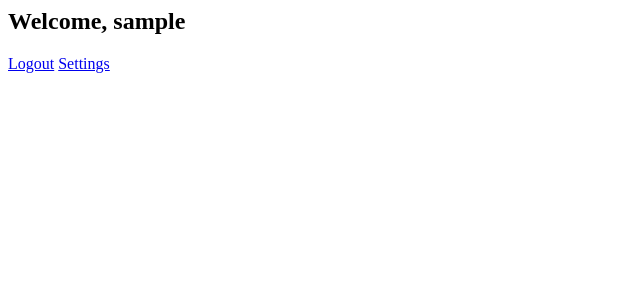
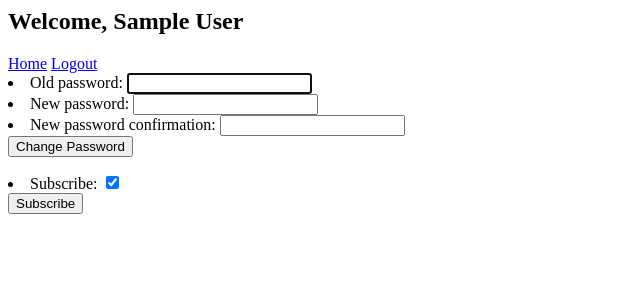
Before and after one commit to igoreus/txtr, a Django app: page /settings/ in a window 1280 px wide. Shown: the top 300 px of the page, without its empty margins (0-640 px from the left). Run offline with Django 3.2, Linux system fonts and the light colour scheme; a user stored in the database is signed in; tables that the repository leaves empty hold one stand-in row (values such as "Sample post"); parts of the project's set-up code (start-up, migrations or seed data) failed here and were passed over.

Commit message:
added settings page. added subscribe functionality and change password

```diff
--- a/service/forms.py
+++ b/service/forms.py
@@ -1,5 +1,5 @@
 from django import forms
-from django.contrib.auth.forms import AuthenticationForm
+from django.contrib.auth.forms import AuthenticationForm, PasswordChangeForm as PasswordChangeFormDjango
 from django.contrib.auth.models import User
 from service.models import UserProfile
 from django.contrib.auth import authenticate
@@ -51,3 +51,30 @@ class RegistrationForm(forms.Form):
         if auth and user:
             user = authenticate(username=self.cleaned_data['email'], password = self.cleaned_data['password1'])
         return user
+
+class PasswordChangeForm(PasswordChangeFormDjango):
+    """
+    Changes User password
+    """
+    new_password1 = forms.RegexField(label="New password", min_length=5, widget=forms.PasswordInput(render_value=True),\
+        required=True, regex='^.*\d.*$')
+    new_password2 = forms.RegexField(label="New password confirmation", min_length=5,\
+        widget=forms.PasswordInput(render_value=True), required=True, regex='^.*\d.*$')
+
+class SubscribeForm(forms.Form):
+    """
+    Subscribe or unsubscribe from the service newsletter
+    """
+    subscribe = forms.BooleanField(required=False)
+
+    def __init__(self, user, *args, **kwargs):
+        self.user = user
+        super(SubscribeForm, self).__init__(*args, **kwargs)
+        if not len(args):
+            self.initial['subscribe'] = user.profile.subscribed
+
+    def save(self, commit=True):
+        self.user.profile.subscribed = self.cleaned_data['subscribe']
+        if commit:
+            self.user.profile.save()
+        return self.user
--- a/service/views.py
+++ b/service/views.py
@@ -1,12 +1,13 @@
 from django.http import HttpResponse, HttpResponseRedirect, HttpResponseNotFound
 from django.contrib.auth.decorators import login_required
-from service.forms import EmailAuthenticationForm, RegistrationForm
+from service.forms import EmailAuthenticationForm, RegistrationForm, PasswordChangeForm, SubscribeForm
 from django.core.context_processors import csrf
 from django.shortcuts import render_to_response
 from django.contrib.auth import login, logout
 from django.template import RequestContext
 from django.core.urlresolvers import reverse
 from service.models import UserProfile
+
 
 
 @login_required(login_url= 'login')
@@ -21,6 +22,7 @@ def home(request, **kwargs):
     return render_to_response('service/home.html', context, context_instance=RequestContext(request))
 
 def login_user(request, **kwargs):
+
     next = request.POST.get('next', request.GET.get('next', reverse('home')))
     if request.method == "POST":
         form = EmailAuthenticationForm(data=request.POST)
@@ -39,14 +41,58 @@ def login_user(request, **kwargs):
     return render_to_response("service/login.html", context, context_instance=RequestContext(request))
 
 def logout_user (request, **kwargs):
+
     logout(request)
     return HttpResponseRedirect(reverse('home'))
 
+@login_required(login_url= 'login')
 def user_settings(request, **kwargs):
-    context = {}
+    """
+    User Settings Page
+    """
+    tasks = {
+        'change_password' : _change_password,
+        'subscribe' : _subscribe,
+    }
+    if request.method == "POST":
+        response = tasks.get(request.POST.get('task'))(request)
+    else:
+        context = {
+            'change_password_form' :PasswordChangeForm(request.user),
+            'subscribe_form' :SubscribeForm(request.user),
+            'success' : bool(request.GET.get('success'))
+        }
+        response = render_to_response("service/settings.html", context, context_instance=RequestContext(request))
+    return response
+
+def _change_password(request):
+    """
+    Changing password from the settings page
+    """
+    context = {
+        'change_password_form': PasswordChangeForm(request.user, request.POST),
+        'subscribe_form': SubscribeForm(request.user)
+    }
+    if context['change_password_form'].is_valid():
+        context['change_password_form'].save()
+        return HttpResponseRedirect(reverse('settings') + '?success=True')
+    return render_to_response("service/settings.html", context, context_instance=RequestContext(request))
+
+def _subscribe(request):
+    """
+    Changing settings data: subscribed, ussubscribed  user.
+    """
+    context = {
+        'change_password_form': PasswordChangeForm(request.user),
+        'subscribe_form': SubscribeForm(request.user, request.POST)
+    }
+    if context['subscribe_form'].is_valid():
+        context['subscribe_form'].save()
+        return HttpResponseRedirect(reverse('settings') + '?success=True')
     return render_to_response("service/settings.html", context, context_instance=RequestContext(request))
 
 def registration(request, **kwargs):
+
     if request.method == "POST":
         form = RegistrationForm(request.POST)
         if form.is_valid():
@@ -63,6 +109,7 @@ def registration(request, **kwargs):
     return render_to_response("service/registration.html", context, context_instance=RequestContext(request))
 
 def verification(request, **kwargs):
+
     if UserProfile.objects.verification(kwargs['key']):
         return HttpResponseRedirect(reverse('home'))
     else:
--- a/templates/service/settings.html
+++ b/templates/service/settings.html
@@ -1,10 +1,27 @@
 {% extends "service/base.html" %}
 
 {% block content %}
-    <h2>Welcome, {{ user.username }}</h2>
+    <h2>Welcome, {{ user.profile }}</h2>
+    {% if success %}
+        <h2>Successfully changed</h2>
+    {% endif %}
+    <a href="{% url home  %}">Home</a>
+    <a href="{% url logout  %}">Logout</a>
+    <form method="POST" action=".">{% csrf_token %}
+        {{ change_password_form.as_ul }}
+        <input type="hidden" name="task" value="change_password" />
+        <input type="submit" value="Change Password" />
+    </form>
 
-    <a href="{% url logout  %}">Logout</a>
-    <a href="{% url settings  %}">Settings</a>
+    <form method="POST" action=".">{% csrf_token %}
+        {{ subscribe_form.as_ul }}
+        <input type="hidden" name="task" value="subscribe" />
+        <input type="submit" value="Subscribe" />
+    </form>
+
+
+
+
 
 
 {% endblock %}
```
